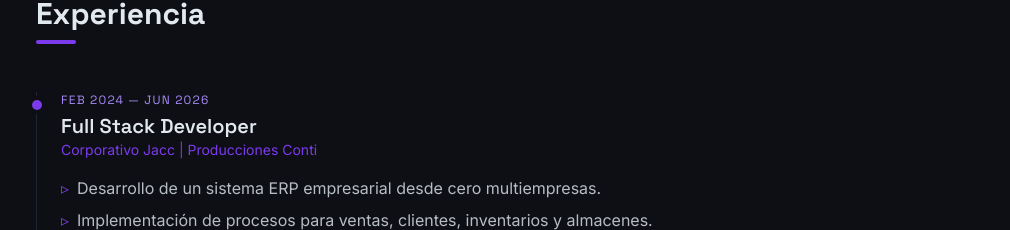
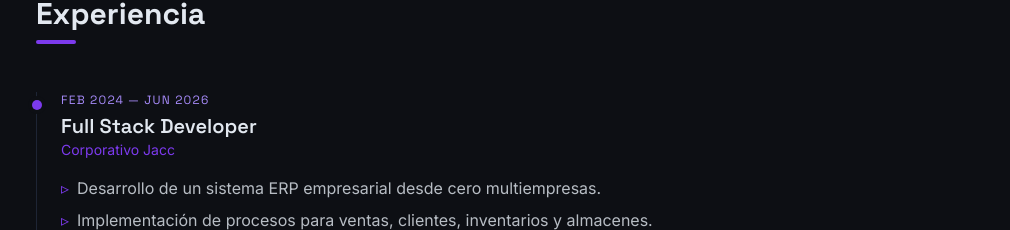
Before and after one commit to brendajguzman/portafolio, a React app: page / in a window 1280 px wide. Shown: the part 1110-1340 px from the top of the page, without its empty margins (116-1126 px from the left). Built offline with nearby package versions, Linux system fonts and the light colour scheme; the HTML template or start-up script is replaced by a standard one.

Commit message:
Actualizando

```diff
--- a/src/components/Experience.jsx
+++ b/src/components/Experience.jsx
@@ -1,7 +1,7 @@
 const jobs = [
   {
     title: 'Full Stack Developer',
-    company: 'Corporativo Jacc | Producciones Conti',
+    company: 'Corporativo Jacc',
     period: 'Feb 2024 — Jun 2026',
     highlights: [
       'Desarrollo de un sistema ERP empresarial desde cero multiempresas.',
--- a/src/components/Hero.jsx
+++ b/src/components/Hero.jsx
@@ -64,7 +64,7 @@ export default function Hero() {
            Desarrolladora Web Full Stack con experiencia en aplicaciones empresariales y
            desarrollo de sitios web. Ingeniera en Tecnologías de la Información y Comunicaciones
             con especialidad en Arquitectura Web. Experiencia en PHP, JavaScript (ES6), MySQL, WordPress, React e integración de APIs.
-             Interesada en el desarrollo de interfaces, experiencia de usuario y tecnologías web modernas.
+            Interesada en el desarrollo de interfaces, experiencia de usuario y tecnologías web modernas.
           </p>
           <div className="flex flex-wrap gap-2 mb-10">
             {[
```
